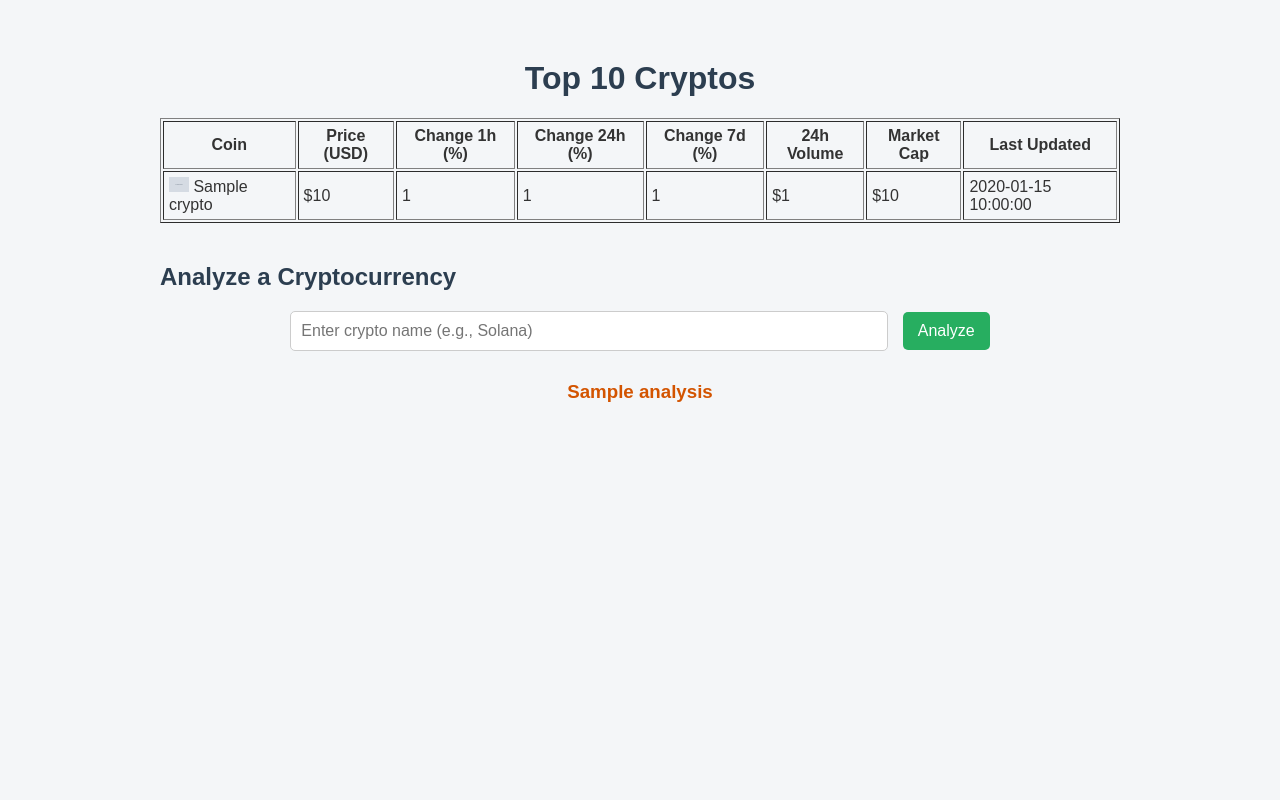
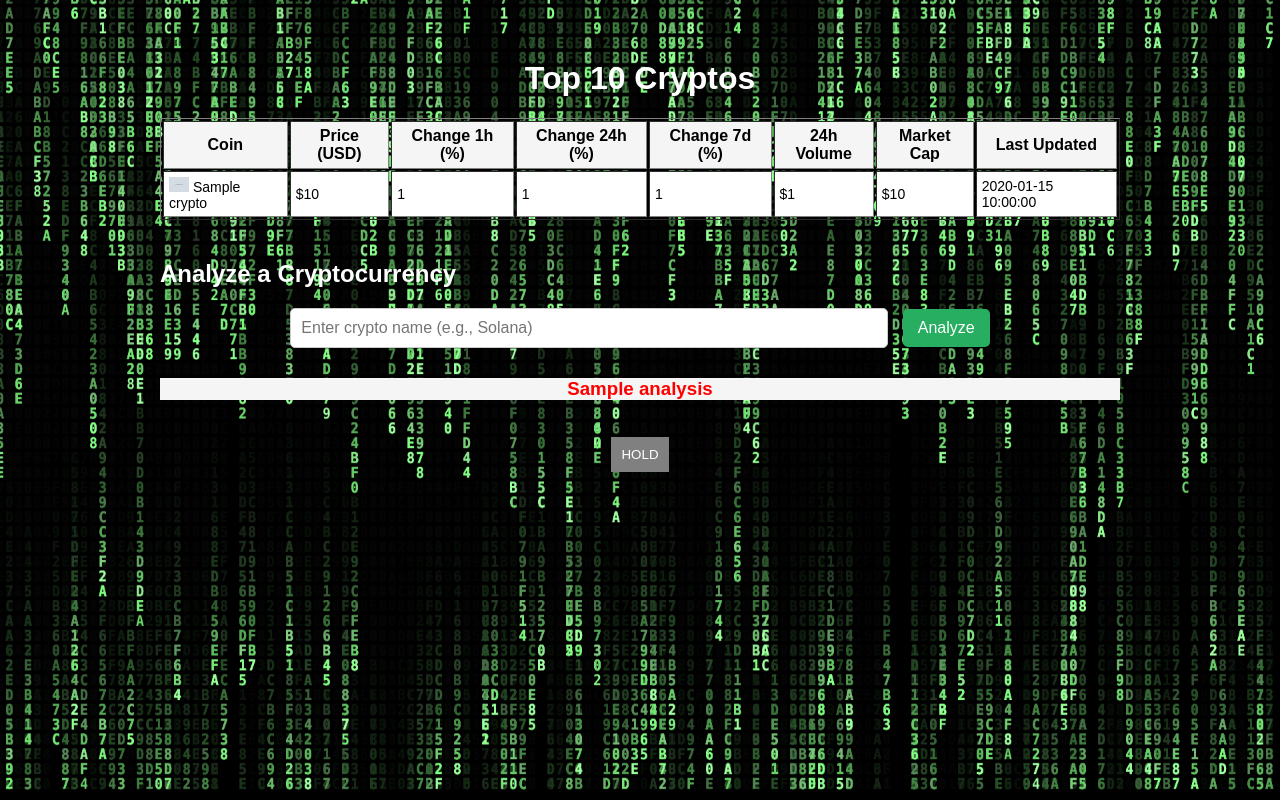
Before and after one commit to VikMoskalenko/crypto-analysis, a Flask app: template templates/crypto.html in a window 1280 px wide. Run offline with Flask 3, Linux system fonts and the light colour scheme; the template is opened without the code that fills it: most values are stand-ins (such as "Sample title", 1, 10 or a date in 2020); grey boxes marked "Sample" are stand-in pictures.

Commit message:
added JS

```diff
--- a/app.py
+++ b/app.py
@@ -1,14 +1,21 @@
-from flask import Flask, render_template, request
+from flask import Flask, render_template, request,  redirect, url_for
 import requests
 import numpy as np
+from datetime import datetime
 
 app = Flask(__name__)
+app.config["SECRET_KEY"] = "ffjdksleol,s78"
 
 COINGECKO_API_URL = "https://api.coingecko.com/api/v3"
+
 def get_top_cryptos():
     url = (f"{COINGECKO_API_URL}/coins/markets?vs_currency=usd&order=market_cap_desc"
            f"&per_page=10&page=1&sparkline=true&price_change_percentage=1h,24h,7d")
     response = requests.get(url).json()
+    for crypto in response:
+        if 'last_updated' in crypto:
+            dt = datetime.strptime(crypto['last_updated'], "%Y-%m-%dT%H:%M:%S.%fZ")
+            crypto['last_updated'] = dt.strftime("%d/%m/%Y %H:%M")
     return response
 
 def get_crypto_data(crypto_name):
@@ -34,14 +41,38 @@ def fibonacci_expected_changes(prices):
         expected_changes[level] = percentage_change
     return expected_changes
 
+def fibonacci_trade_signal(prices):
+    projections = fibonacci_projection(prices)
+    current_price = prices[-1]
+
+    buy_signal = False
+    sell_signal = False
+    signal_reason = ""
+
+    for level, proj in projections.items():
+        change = ((proj - current_price) / current_price) * 100
+
+        if -2 <= change <= 2:  # Close to a Fibonacci level
+            if change < 0:  # Below Fibonacci level, potential buy
+                buy_signal = True
+                signal_reason = f"Consider buying. Price near support at level {level:.3f}."
+            elif change > 0:  # Above Fibonacci level, potential sell
+                sell_signal = True
+                signal_reason = f"Consider selling. Price near resistance at level {level:.3f}."
+
+    return buy_signal, sell_signal, signal_reason
+
+
 @app.route('/')
 def home():
     return render_template('index.html')
+
 
 @app.route('/crypto', methods=['GET', 'POST'])
 def crypto():
     top_cryptos = get_top_cryptos()
     analysis = None
+    recommendation = None
 
     if request.method == 'POST':
         crypto_name = request.form.get('crypto_name')
@@ -50,16 +81,61 @@ def crypto():
             expected_changes = fibonacci_expected_changes(prices)
             current_price = prices[-1]
             analysis_lines = [f"Current price of {crypto_name.title()}: ${current_price:.2f}"]
+
+            buy_signal = False
+            sell_signal = False
+
             for level, change in expected_changes.items():
                 direction = "increase" if change > 0 else "decrease"
                 analysis_lines.append(
                     f"At Fibonacci level {level:.3f}, expected {direction} of {abs(change):.2f}%."
                 )
+
+                # Buy if price is predicted to drop significantly
+                if direction == "decrease" and abs(change) >= 3:
+                    buy_signal = True
+
+                # Sell if price is predicted to rise significantly
+                if direction == "increase" and change >= 3:
+                    sell_signal = True
+
+            if buy_signal:
+                recommendation = "BUY"
+            elif sell_signal:
+                recommendation = "SELL"
+            else:
+                recommendation = "HOLD"
+
             analysis = " ".join(analysis_lines)
+
         except Exception as e:
             analysis = f"Error fetching data. Please check the cryptocurrency name. ({e})"
 
-    return render_template('crypto.html', cryptos=top_cryptos, analysis=analysis)
+    return render_template('crypto.html', cryptos=top_cryptos, analysis=analysis, recommendation=recommendation)
+
+# def crypto():
+#     top_cryptos = get_top_cryptos()
+#     analysis = None
+#
+#     if request.method == 'POST':
+#         crypto_name = request.form.get('crypto_name')
+#         try:
+#             prices = get_crypto_data(crypto_name)
+#             expected_changes = fibonacci_expected_changes(prices)
+#             current_price = prices[-1]
+#             analysis_lines = [f"Current price of {crypto_name.title()}: ${current_price:.2f}"]
+#             for level, change in expected_changes.items():
+#                 direction = "increase" if change > 0 else "decrease"
+#                 analysis_lines.append(
+#                     f"At Fibonacci level {level:.3f}, expected {direction} of {abs(change):.2f}%."
+#                 )
+#             analysis = " ".join(analysis_lines)
+#         except Exception as e:
+#             analysis = f"Error fetching data. Please check the cryptocurrency name. ({e})"
+#
+#     return render_template('crypto.html', cryptos=top_cryptos, analysis=analysis)
+
+
 
 if __name__ == '__main__':
-    app.run(host="0.0.0.0", port=5000)
+    app.run(host="0.0.0.0", debug=True)
--- a/static/css/style.css
+++ b/static/css/style.css
@@ -5,8 +5,16 @@ body {
     color: #333;
     margin: 0;
     padding: 0;
+
 }
-
+canvas {
+    position: fixed;
+    top: 0;
+    left: 0;
+    width: 100%;
+    height: 100%;
+    z-index: -1;
+}
 .container {
     width: 90%;
     max-width: 960px;
@@ -14,20 +22,35 @@ body {
     padding: 20px;
 }
 
-/* Header styling */
+/* Header styling*/
 h1 {
-    color: #2c3e50;
+    color:  white;
+    text-decoration: HighlightText;
     text-align: center;
     margin-top: 40px;
+    bacground-color: black;
 }
+/*h1 {*/
+/*  color: #fff; !* Text color *!*/
+/*  font-size: 50px; !* Adjust the size as needed *!*/
+/*  text-align: center; !* Center align the text *!*/
+/*  text-shadow:*/
+/*      0 0 7px #fff,*/
+/*      0 0 10px #fff,*/
+/*      0 0 21px #fff,*/
+/*      0 0 42px #fff,*/
+/*      0 0 82px #3B1AC3,*/
+/*      0 0 92px #3B1AC3,*/
+/*      0 0 102px #3B1AC3,*/
+/*      0 0 151px #3B1AC3;*/
 
-/* Paragraph styling */
 p {
     text-align: center;
     font-size: 1.1em;
+    color: white;
 }
 
-/* Link styling */
+
 a {
     text-align: center;
     width: 40%;
@@ -61,10 +84,17 @@ ul li {
 }
 
 h2 {
-    color: #2c3e50;
+    color: white;
     margin-top: 40px;
 }
-
+/*h1 {*/
+/*    text-align: center;*/
+/*    color: black;*/
+/*    margin-top: 30px;*/
+/*    font-weight: bold;*/
+/*    font-size: 2.5em;*/
+/*    background-color: whitesmoke;*/
+/*}*/
 form {
     margin-top: 20px;
     text-align: center;
@@ -77,7 +107,17 @@ form input[type="text"] {
     border-radius: 5px;
     font-size: 1em;
 }
-
+thead {
+    background-color: whitesmoke;
+    color: black;
+    font-size: 16px;
+    font-weight: bold;
+}
+tbody {
+    background-color: white;
+    color: black;
+    font-size: 14px;
+}
 form button {
     padding: 10px 15px;
     border: none;
@@ -95,9 +135,12 @@ form button:hover {
 
 h3 {
     text-align: center;
-    color: #d35400;
+    color: red;
     margin-top: 30px;
+    background-color: whitesmoke;
+
 }
+
 
 .coin-container {
     text-align: center;
--- a/static/js/main.js
+++ b/static/js/main.js
@@ -1,28 +1,174 @@
-// main.js
+ // main.js
+ var context;
+var wi = 1920;
+var hi = 1080;
+var prev = performance.now();
+var chars = [];
+var maxRunningChars = 400;
 
-document.addEventListener("DOMContentLoaded", function() {
-    console.log("JavaScript loaded!");
+var fontSize = 20;
+var alphaMask = 0.1;
+var gridHorizontal;
+var gridVertical;
 
-    // Example: Adding an event listener to a button if available
-    const analyzeButton = document.querySelector("button[type='submit']");
-    if (analyzeButton) {
-        analyzeButton.addEventListener("click", function(event) {
-            alert("Analysis is starting... Please wait.");
-        });
+function getRandomHexChar() {
+    let possibleChars = "0123456789ABCDEF";
+    return possibleChars.charAt(Math.random() * possibleChars.length);
+}
+
+function initCanvas(stage) {
+    stage.width = wi;
+    stage.height = hi;
+
+    gridHorizontal = Math.floor(wi/(fontSize-6));
+    gridVertical = Math.floor(hi/(fontSize));
+
+    context.fillStyle="#000000";
+    context.fillRect(0, 0, wi, hi);
+}
+
+function initChar() {
+    var char = {
+        x: (Math.floor(Math.random()*gridHorizontal)),
+        y: 0,
+        tickTime: Math.random()*50+50,
+        lastTick: performance.now(),
+        char: getRandomHexChar()
     }
-});
-document.addEventListener("DOMContentLoaded", function() {
-    console.log("JavaScript loaded!");
+    return char;
+}
 
-    const coin = document.getElementById("coin");
+function addBrightness( rgb, brightness ) {
+    var multiplier = (100+brightness)/100;
+    var result = {};
+    result.r = rgb.r * multiplier;
+    result.g = rgb.g * multiplier;
+    result.b = rgb.b * multiplier;
+    return result;
+}
 
-    // Example: Toggle spin animation when the coin is clicked.
-    coin.addEventListener("click", function() {
-        // If the coin has the animation, remove it; otherwise, add it.
-        if (coin.style.animationPlayState === "paused") {
-            coin.style.animationPlayState = "running";
-        } else {
-            coin.style.animationPlayState = "paused";
+function render(time) {
+    // Draw a transparent, black rect over everything
+    // But not each time
+    if ( time - prev > 50 ) {
+        context.fillStyle="rgba(0,0,0,"+alphaMask+")";
+        context.fillRect(0, 0, wi, hi);
+        prev = time;
+    }
+
+    // Setup Context Font-Style
+    context.font = 'bold 20px Consolas';
+    context.textAlign = 'center';
+    context.textBaseline = 'middle';
+
+    var iOut = 0;
+    for ( var i = 0; i < chars.length; i++ ) {
+        var c = chars[i];
+        if ( c.y < gridVertical ) { // If Char is still visible
+            chars[iOut++] = c; // put it further-up in the array
+
+            // Add a bit more random brightness to the char
+            var color = addBrightness({r: 100, g:200, b:100}, Math.random()*70);
+            context.fillStyle = "rgb("+color.r+","+color.g+","+color.b+")";
+            context.fillText(c.char, c.x*(fontSize-6), c.y*(fontSize));
+
+            // Only move one y-field down if the randomized TickTime is reached
+            if ( time - c.lastTick > c.tickTime) {
+                c.y++;
+                c.lastTick = time;
+                // New y-field means new Char, too
+                c.char = getRandomHexChar();
+            }
         }
-    });
-});
+    }
+    chars.length = iOut; // Adjust array to new length.
+    //Every visible char is moved to a point before this, the rest is cut off
+
+    var newChars = 0;
+    while (chars.length < maxRunningChars && newChars < 3) {
+        chars.push(initChar());
+        newChars++;
+    }
+
+    requestAnimationFrame(render);
+}
+
+function startCanvasDraw() {
+    var stage = document.getElementById("mainStage");
+    if (stage.getContext) {
+        context = stage.getContext("2d");
+    }
+    else {
+        alert("Browser not able to render 2D canvas");
+        return;
+    }
+
+    initCanvas(stage);
+
+    requestAnimationFrame(render);
+}
+// import { Pane } from "https://esm.sh/tweakpane@4.0.3";
+//
+// const state = {
+//     fps: 30,
+//     color: "#0f0",
+//     charset: "01",
+//     size: 25
+// };
+//
+// const canvas = document.getElementById("canvas");
+// const ctx = canvas.getContext("2d");
+//
+// let w, h, p;
+// const resize = () => {
+//     w = canvas.width = window.innerWidth;
+//     h = canvas.height = window.innerHeight;
+//     p = Array(Math.ceil(w / state.size)).fill(0);
+// };
+// window.addEventListener("resize", resize);
+// resize();
+//
+// const random = (items) => items[Math.floor(Math.random() * items.length)];
+//
+// const draw = () => {
+//     ctx.fillStyle = "rgba(0,0,0,.05)";
+//     ctx.fillRect(0, 0, w, h);
+//     ctx.fillStyle = state.color;
+//     ctx.font = state.size + "px monospace";
+//
+//     for (let i = 0; i < p.length; i++) {
+//         let v = p[i];
+//         ctx.fillText(random(state.charset), i * state.size, v);
+//         p[i] = v >= h || v >= 10000 * Math.random() ? 0 : v + state.size;
+//     }
+// };
+
+let interval = setInterval(draw, 1000 / state.fps);
+
+//
+// document.addEventListener("DOMContentLoaded", function() {
+//     console.log("JavaScript loaded!");
+//
+//     // Example: Adding an event listener to a button if available
+//     const analyzeButton = document.querySelector("button[type='submit']");
+//     if (analyzeButton) {
+//         analyzeButton.addEventListener("click", function(event) {
+//             alert("Analysis is starting... Please wait.");
+//         });
+//     }
+// });
+// document.addEventListener("DOMContentLoaded", function() {
+//     console.log("JavaScript loaded!");
+//
+//     const coin = document.getElementById("coin");
+//
+//     // Example: Toggle spin animation when the coin is clicked.
+//     coin.addEventListener("click", function() {
+//         // If the coin has the animation, remove it; otherwise, add it.
+//         if (coin.style.animationPlayState === "paused") {
+//             coin.style.animationPlayState = "running";
+//         } else {
+//             coin.style.animationPlayState = "paused";
+//         }
+//     });
+// });
--- a/templates/crypto.html
+++ b/templates/crypto.html
@@ -1,10 +1,12 @@
 <!DOCTYPE html>
 <html>
 <head>
+    <script src="{{ url_for('static', filename='js/main.js') }}"></script>
     <title>Crypto Analysis</title>
     <link rel="stylesheet" href="{{ url_for('static', filename='css/style.css') }}">
 </head>
-<body>
+<body onload="javascript:startCanvasDraw()">
+<canvas id="mainStage"></canvas>
     <div class="container">
         <h1>Top 10 Cryptos</h1>
         <table border="1" cellpadding="5">
@@ -45,11 +47,22 @@
             <button type="submit">Analyze</button>
         </form>
 
+{% if analysis %}
+            <h3>{{ analysis }}</h3>
+            <br>
+            {% if recommendation == "BUY" %}
+                <button style="background-color: green; color: white; padding: 10px; border: none; display: block; margin: 0 auto;">BUY</button>
+            {% elif recommendation == "SELL" %}
+                <button style="background-color: red; color: white; padding: 10px; border: none; display: block; margin: 0 auto;">SELL</button>
+            {% else %}
+                <button disabled style="background-color: gray; color: white; padding: 10px; border: none; display: block; margin: 0 auto;">HOLD</button>
+            {% endif %}
+        {% endif %}
 
-        {% if analysis %}
-            <h3>{{ analysis }}</h3>
-        {% endif %}
+{#        {% if analysis %}#}
+{#            <h3>{{ analysis }}</h3>#}
+{#        {% endif %}#}
     </div>
-    <script src="{{ url_for('static', filename='js/main.js') }}"></script>
+
 </body>
 </html>
--- a/templates/index.html
+++ b/templates/index.html
@@ -1,6 +1,7 @@
 <!DOCTYPE html>
 <html>
 <head>
+ <script src="{{ url_for('static', filename='js/main.js') }}"></script>
     <title>Crypto Insights</title>
      <link rel="stylesheet" href="{{ url_for('static', filename='css/style.css') }}">
     <style>
@@ -20,7 +21,9 @@
         }
     </style>
 </head>
-<body>
+<body onload="javascript:startCanvasDraw()">
+<canvas id="mainStage"></canvas>
+{#<canvas id="canvas"></canvas>#}
 <div class="container">
         <h1>Welcome to Crypto Insights</h1>
         <p>Your tool to analyze crypto trends using Fibonacci sequences.</p>
```
Also changed, not shown: docker-compose.yml (+4 -7 lines), templates/login.html (added, +18 -0 lines), templates/register.html (added, +18 -0 lines), 1 other file.
